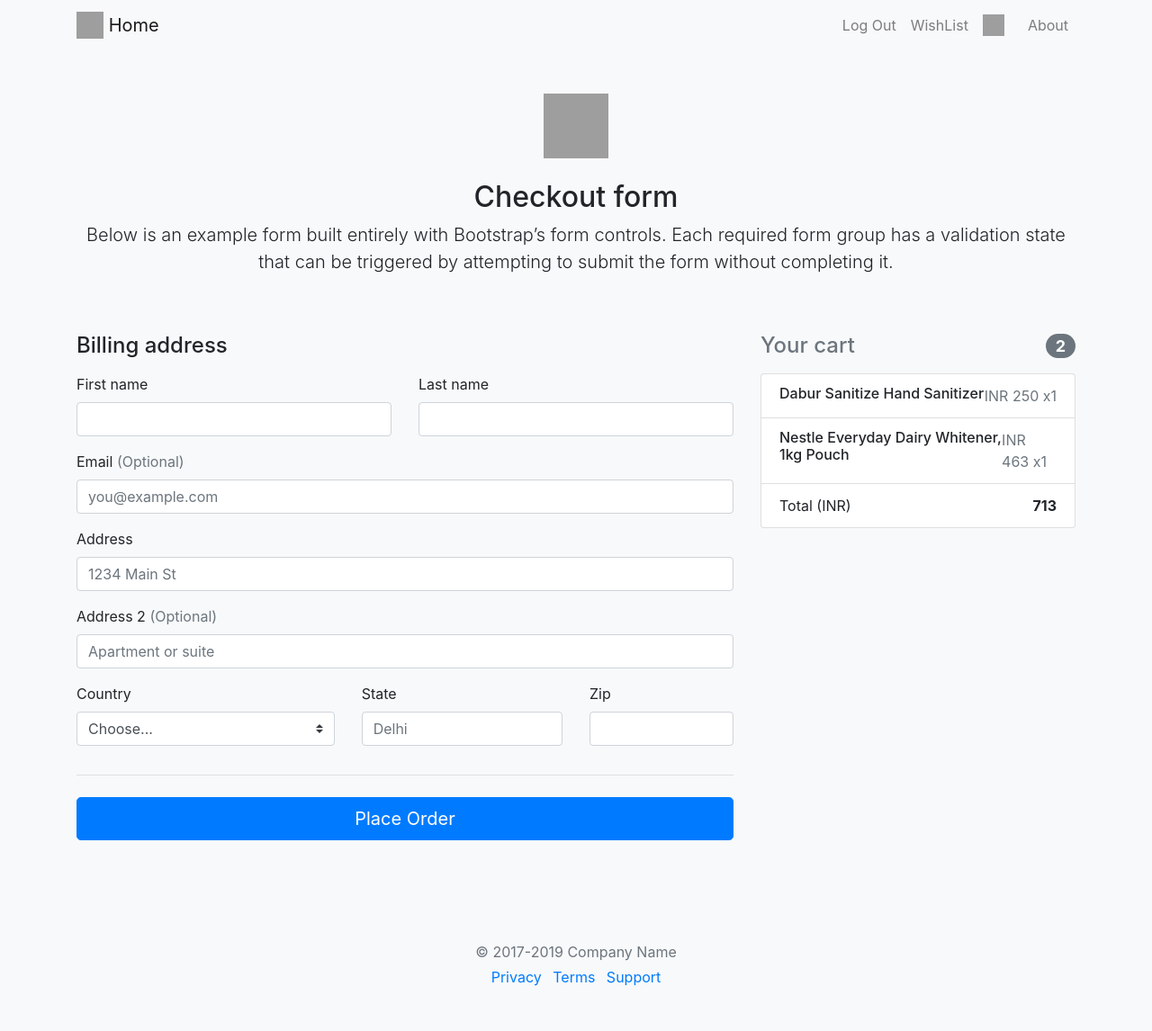
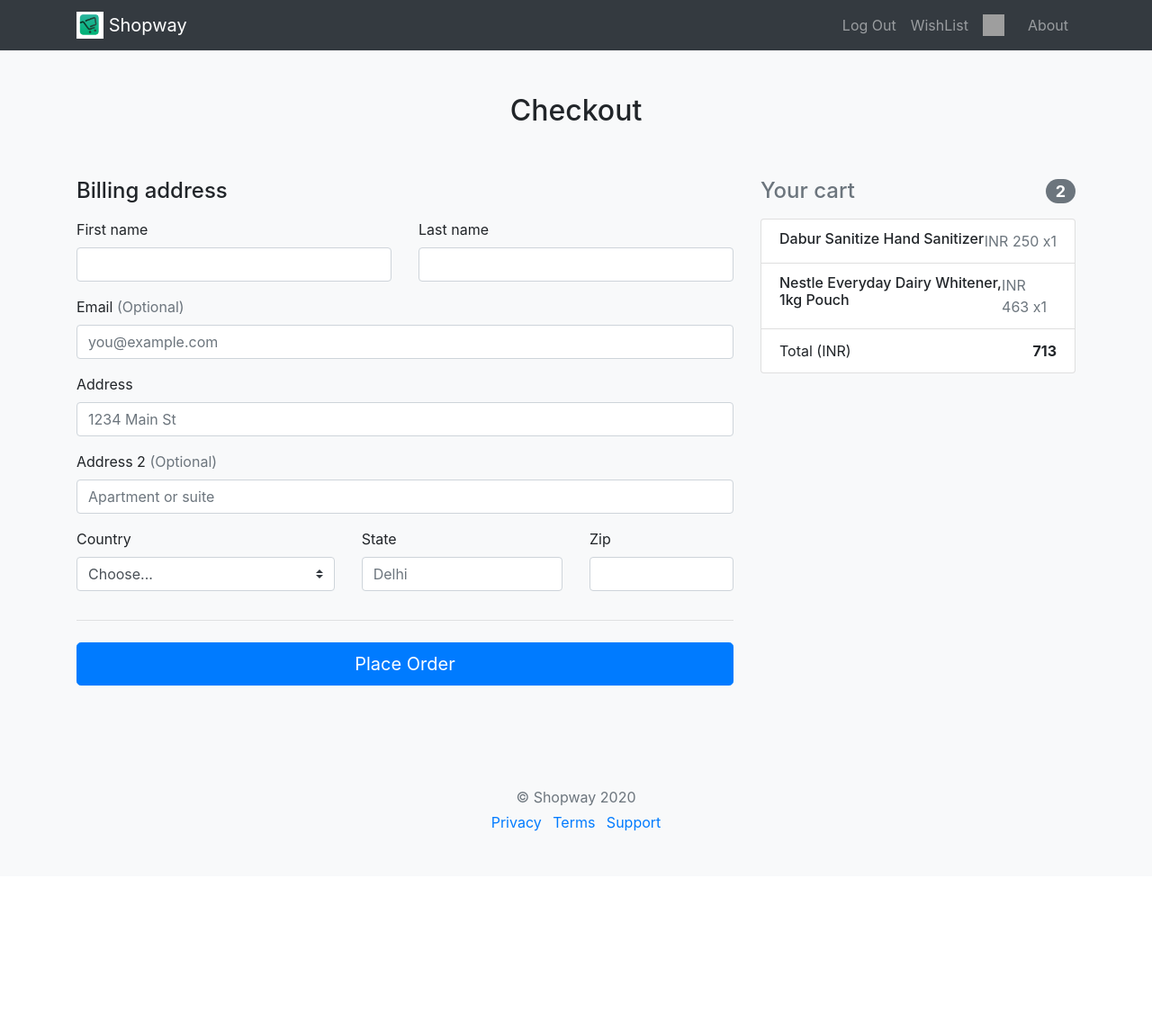
Before and after one commit to Priyesh1202/DjangoEcommerce, a Django app: page /checkout/ in a window 1280 px wide. Shown: the whole page at 90% size. After the commit the page ends 924 px from the top, so only its background shows below. Run offline with Django 3.2, Linux system fonts and the light colour scheme; a user stored in the database is signed in; data comes from the database, SQL or seed files in the repository; some libraries are stand-ins or nearby versions; grey boxes are pictures that could not be loaded.

Commit message:
Checkout

```diff
--- a/products/templates/products/cart.html
+++ b/products/templates/products/cart.html
@@ -130,7 +130,7 @@
 
 <footer class="text-muted">
     <div class="container text-center">
-        <p>© Priyesh Vakharia {% now "Y" %}</p>
+        <p>© Shopway {% now "Y" %}</p>
     </div>
 </footer>
 <script src="{% static 'javascript/homecart.js' %}"></script>
--- a/products/templates/products/checkout.html
+++ b/products/templates/products/checkout.html
@@ -44,11 +44,11 @@
   </head>
   <body class="bg-light">
   <header>
-      <nav class="navbar navbar-expand-lg navbar-light bg-light">
+      <nav class="navbar navbar-expand-lg navbar-dark bg-dark">
             <div class="container">
                 <a class="navbar-brand" href="{% url 'home' %}">
-                    <img src="{% static 'letter.png' %}" class="d-inline-block align-top" height="30" width="30"/>
-                    Home
+                    <img src="{% static 'logo2.png' %}" class="d-inline-block align-top" height="30" width="30"/>
+                    Shopway
                 </a>
                 <button class="navbar-toggler" type="button" data-toggle="collapse" data-target="#navbarNavAltMarkup"
                         aria-controls="navbarNavAltMarkup" aria-expanded="false" aria-label="Toggle navigation">
@@ -76,9 +76,7 @@
   </header>
     <div class="container">
   <div class="py-5 text-center">
-    <img class="d-block mx-auto mb-4" src="/docs/4.4/assets/brand/bootstrap-solid.svg" alt="" width="72" height="72">
-    <h2>Checkout form</h2>
-    <p class="lead">Below is an example form built entirely with Bootstrap’s form controls. Each required form group has a validation state that can be triggered by attempting to submit the form without completing it.</p>
+    <h2>Checkout</h2>
   </div>
 
   <div class="row">
@@ -250,7 +248,7 @@
   </div>
 
   <footer class="my-5 pt-5 text-muted text-center text-small">
-    <p class="mb-1">© 2017-2019 Company Name</p>
+    <p class="mb-1">© Shopway {%now "Y"%}</p>
     <ul class="list-inline">
       <li class="list-inline-item"><a href="#">Privacy</a></li>
       <li class="list-inline-item"><a href="#">Terms</a></li>
```
